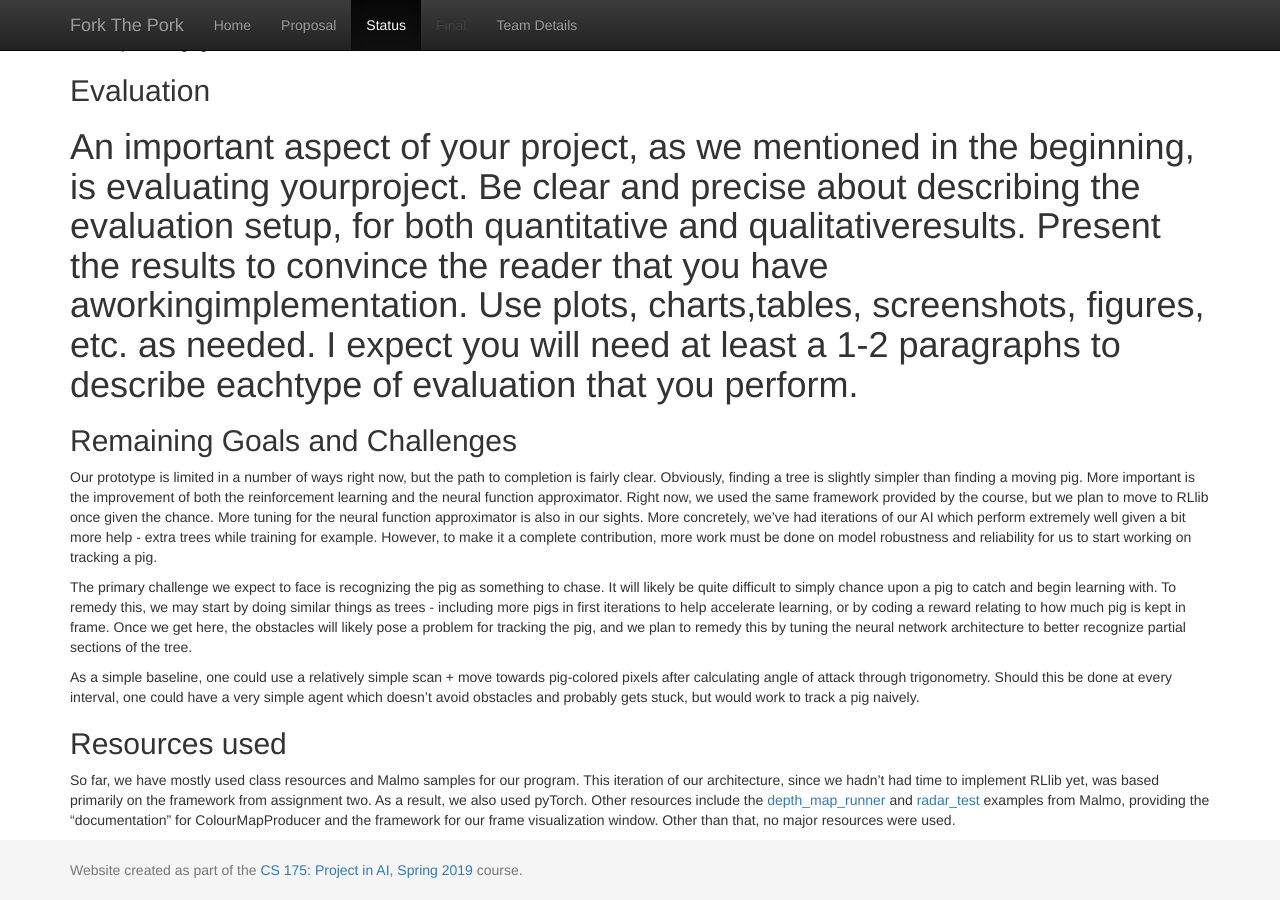
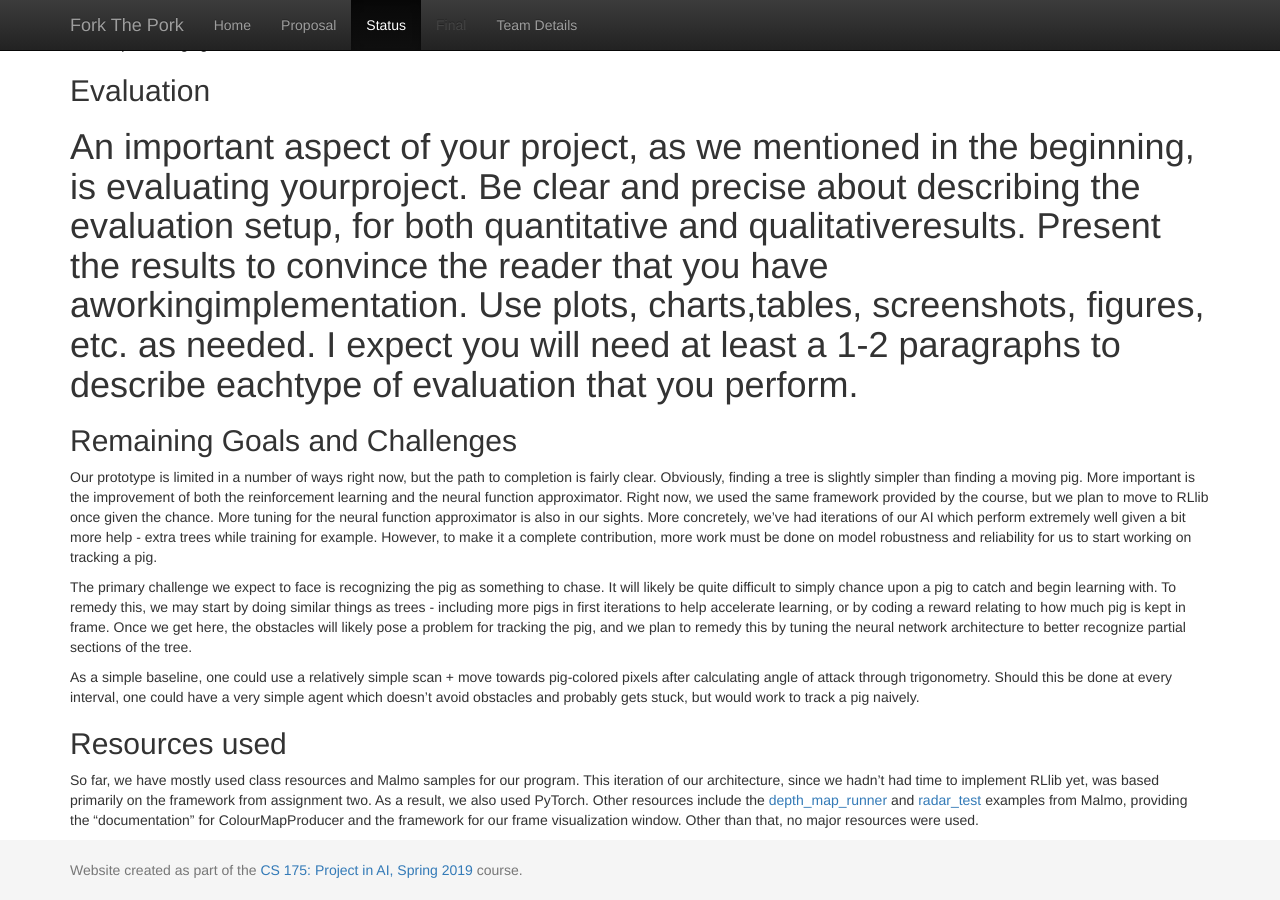
Before and after one commit to kchian/MAI_Project, a Jekyll site: the page built from docs/status.md, in a window 1280 px wide and 900 px high, scrolled down 1028 px. Built offline with Jekyll 4.4.1, drawn with Linux system fonts in a browser that asks for light colours.

```diff
--- a/docs/status.md
+++ b/docs/status.md
@@ -27,4 +27,4 @@ The primary challenge we expect to face is recognizing the pig as something to c
 As a simple baseline, one could use a relatively simple scan + move towards pig-colored pixels after calculating angle of attack through trigonometry. Should this be done at every interval, one could have a very simple agent which doesn't avoid obstacles and probably gets stuck, but would work to track a pig naively.
 
 ## Resources used
-So far, we have mostly used class resources and Malmo samples for our program. This iteration of our architecture, since we hadn't had time to implement RLlib yet, was based primarily on the framework from assignment two. As a result, we also used pyTorch. Other resources include the [depth_map_runner](https://github.com/microsoft/malmo/blob/master/Malmo/samples/Python_examples/depth_map_runner.py) and [radar_test](https://github.com/microsoft/malmo/blob/master/Malmo/samples/Python_examples/radar_test.py) examples from Malmo, providing the "documentation" for ColourMapProducer and the framework for our frame visualization window. Other than that, no major resources were used.
+So far, we have mostly used class resources and Malmo samples for our program. This iteration of our architecture, since we hadn't had time to implement RLlib yet, was based primarily on the framework from assignment two. As a result, we also used PyTorch. Other resources include the [depth_map_runner](https://github.com/microsoft/malmo/blob/master/Malmo/samples/Python_examples/depth_map_runner.py) and [radar_test](https://github.com/microsoft/malmo/blob/master/Malmo/samples/Python_examples/radar_test.py) examples from Malmo, providing the "documentation" for ColourMapProducer and the framework for our frame visualization window. Other than that, no major resources were used.
```
